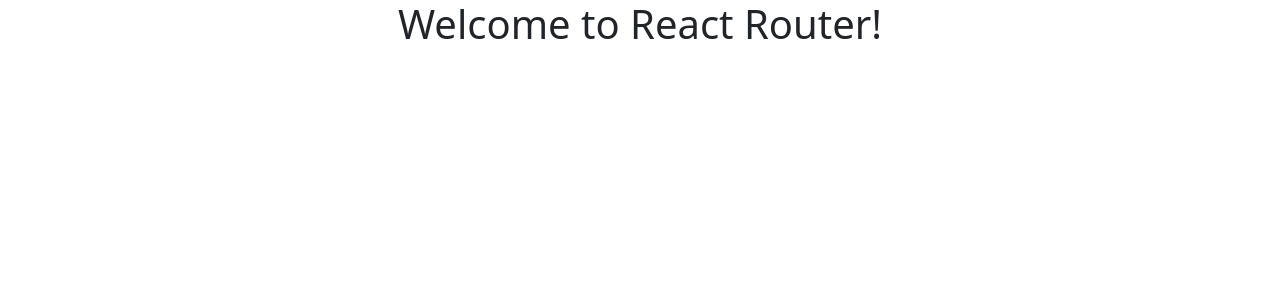
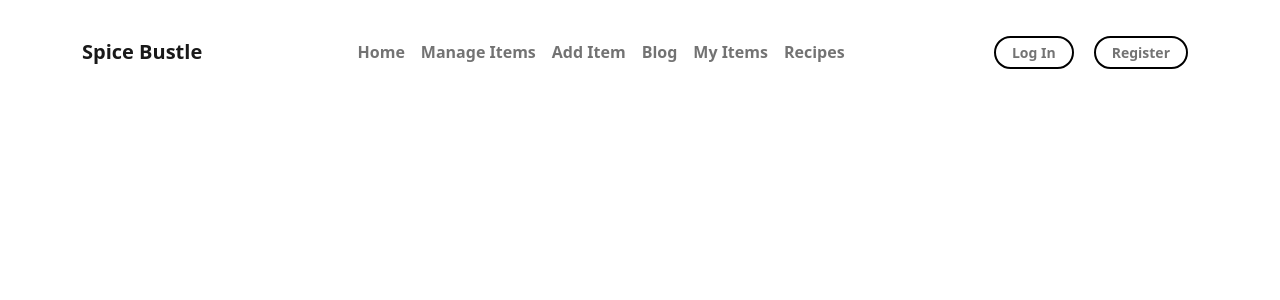
Before and after one commit to rehnuma-akter/spice-warehouse-clientSide, a React (Create React App) app: page / in a window 1280 px wide. Shown: the top 300 px of the page. Built offline with nearby package versions, Linux system fonts and the light colour scheme.

Commit message:
header component added

```diff
--- a/package.json
+++ b/package.json
@@ -11,6 +11,7 @@
     "react": "^18.2.0",
     "react-bootstrap": "^2.4.0",
     "react-dom": "^18.2.0",
+    "react-firebase-hooks": "^5.0.3",
     "react-router-dom": "^6.3.0",
     "react-scripts": "5.0.1",
     "react-toastify": "^9.0.5",
--- a/src/App.js
+++ b/src/App.js
@@ -1,14 +1,16 @@
-import logo from './logo.svg';
 import './App.css';
 import { Route, Routes } from 'react-router-dom';
+import Header from './Components/Header/Header';
+import Home from './Components/Home/Home';
 
 function App() {
   return (
     <div className="App">
-      <h1>Welcome to React Router!</h1>
+      <Header></Header>
       <Routes>
-        <Route></Route>
+        <Route path='/' element={<Home></Home>}></Route>
       </Routes>
+
     </div>
   );
 }
--- /dev/null
+++ b/src/Components/Header/Header.css
@@ -0,0 +1,24 @@
+.nav{
+    font-weight: 700;
+}
+.header .button{
+    font-size: 14px;
+    margin-bottom: 12px;
+    margin: 10px;
+    border-radius: 40px;
+    border: 2px solid black;
+}
+.header .button:hover{
+    background-color: #ffa15d;
+}
+
+@media only screen and (max-width: 776px)  {
+    .header{
+        width: 100%;
+    }
+    .header .button{
+        width: 103px;
+        margin: 0 auto;
+        margin-top: 10px;
+    }
+}
--- /dev/null
+++ b/src/Components/Header/Header.js
@@ -0,0 +1,35 @@
+import React from 'react';
+import { Container, Nav, Navbar } from 'react-bootstrap';
+import { Link } from 'react-router-dom';
+import "./Header.css";
+
+const Header = () => {
+    return (
+        <div className='header'>
+            <Navbar className='nav' collapseOnSelect expand="lg">
+            <Container>
+                <Navbar.Brand as={Link} to="/">Spice Bustle</Navbar.Brand>
+                <Navbar.Toggle aria-controls="responsive-navbar-nav"/>
+                <Navbar.Collapse id="responsive-navbar-nav">
+                <Nav className="mx-auto p-4">
+                    <Nav.Link  as={Link} to="/">Home</Nav.Link>
+                    <Nav.Link as={Link} to="/manageItems">Manage Items</Nav.Link>
+                    <Nav.Link as={Link} to="/addItem">Add Item</Nav.Link>
+                    <Nav.Link as={Link} to="/blog">Blog</Nav.Link>
+                    <Nav.Link as={Link} to="/myItems">My Items</Nav.Link>
+                    <Nav.Link as={Link} to="/recipes">Recipes</Nav.Link>
+                </Nav>
+                <Nav>
+                    <Nav.Link as={Link} to="/logIn" className='button px-3 py-1'>Log In</Nav.Link>
+                    <Nav.Link eventKey={2} as={Link} to="/register" className='button px-3 py-1'>
+                    Register
+                    </Nav.Link>
+                </Nav>
+                </Navbar.Collapse>
+            </Container>
+            </Navbar>
+        </div>
+    );
+};
+
+export default Header;
--- /dev/null
+++ b/src/Components/Home/Home.css
@@ -0,0 +1,15 @@
+/* .banner{
+    background-color: #fcf6f0;
+} */
+.banner h1{
+    display: inline;
+}
+.banner-sec-upward img{
+    width: 100%;
+    height: 500px;
+}
+.banner-sec-downward img{
+    margin-top: -150px;
+    width: 330px;
+    height: 330px;
+}
--- /dev/null
+++ b/src/Components/Home/Home.js
@@ -0,0 +1,17 @@
+import React from 'react';
+import './Home.css';
+
+const Home = () => {
+    return (
+        <div>
+            <div className='banner'>
+                {/* ---banner section--- */}
+            </div>
+            <div>
+
+            </div>
+        </div>
+    );
+};
+
+export default Home;
--- a/src/firebase.init.js
+++ b/src/firebase.init.js
@@ -15,5 +15,4 @@
 
 // Initialize Firebase
 const app = initializeApp(firebaseConfig);
-
 export default app;
```
Also changed, not shown: src/Components/Footer/Footer.js (added, +11 -0 lines), src/Components/InventoryItems/InventoryItems.js (added, +11 -0 lines), 1 other file (tests, documents, lock files or other folders).
